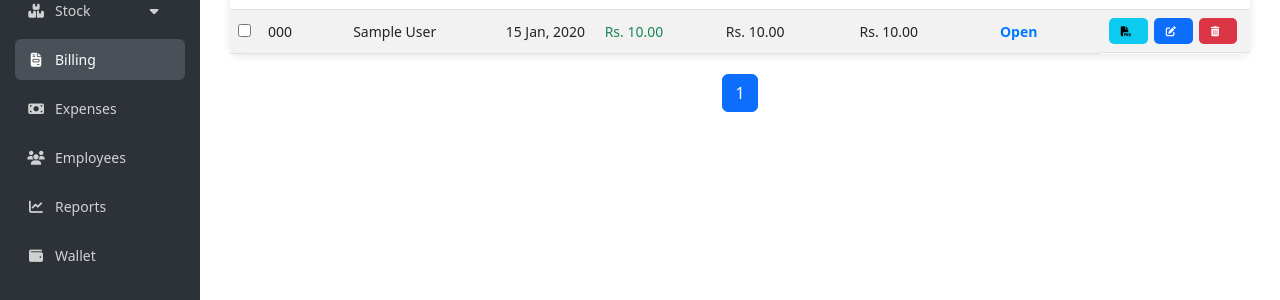
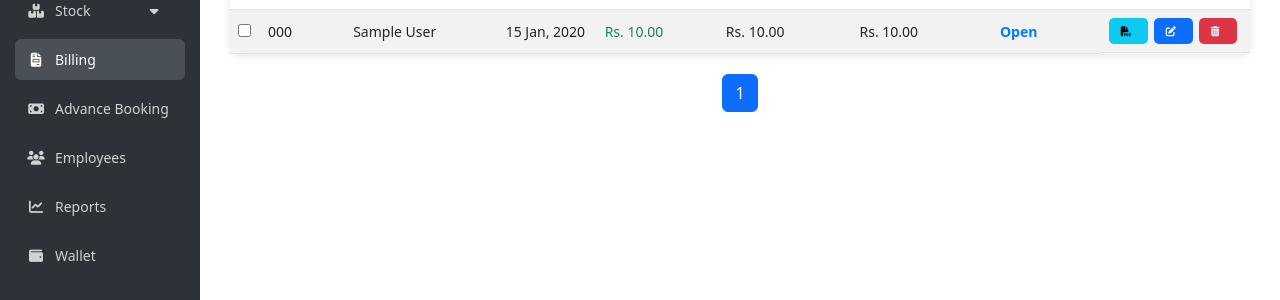
Before and after one commit to mzeeshantech/MSI, a Django app: page /billing/ in a window 1280 px wide. Shown: the part 143-443 px from the top of the page. Run offline with Django 5.2, Linux system fonts and the light colour scheme; tables that the repository leaves empty hold one stand-in row (values such as "Sample post"); some libraries are stand-ins or nearby versions.

Commit message:
new changes

```diff
--- a/templates/base.html
+++ b/templates/base.html
@@ -135,7 +135,7 @@
                 <a href="{% url 'stock_items' %}" class="sub-link {% if selected_page == 'stock_items' %}active{% endif %}">• Items</a>
             </div>
             <a href="{% url 'billing_home' %}" {% if selected_page == "billing" %} class="active" {% endif %}><i class="fas fa-file-invoice"></i> Billing</a>
-            <a href="{% url 'expenses_home' %}" {% if selected_page == "expenses" %} class="active" {% endif %}><i class="fas fa-money-bill"></i> Expenses</a>
+            <a href="{% url 'billing_home' %}" {% if selected_page == "expenses" %} class="active" {% endif %}><i class="fas fa-money-bill"></i> Advance Booking</a>
             <a href="{% url 'employees_home' %}" {% if selected_page == "employees" %} class="active" {% endif %}><i class="fas fa-users"></i> Employees</a>
             <a href="{% url 'reports_home' %}" {% if selected_page == "reports" %} class="active" {% endif %}><i class="fas fa-chart-line"></i> Reports</a>
             <a href="{% url 'wallet_home' %}" {% if selected_page == "wallet" %} class="active" {% endif %}><i class="fas fa-wallet"></i> Wallet</a>
```
